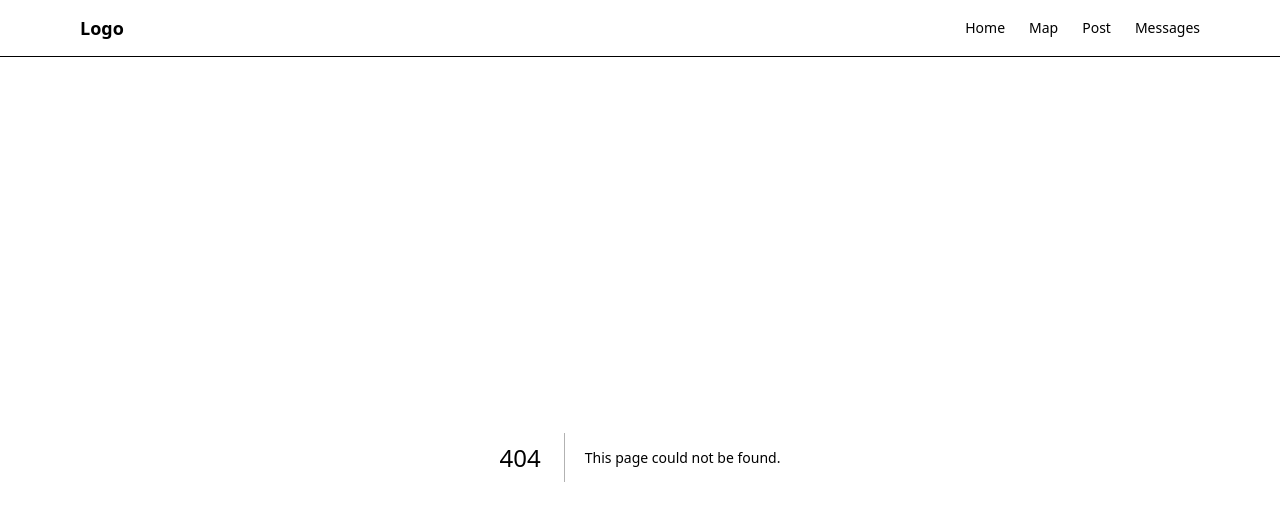
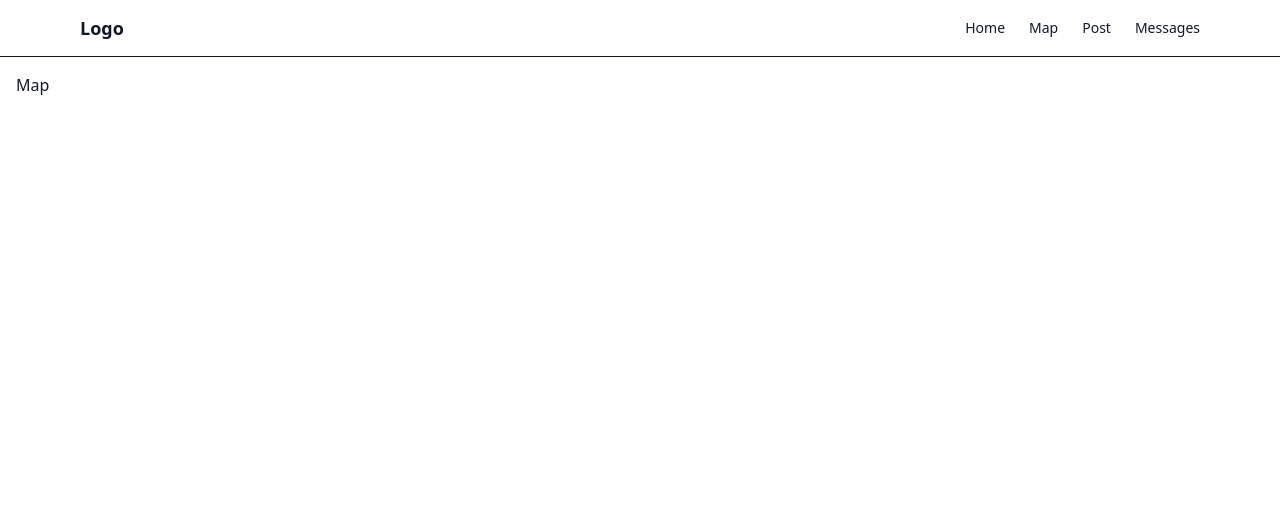
Before and after one commit to jaborov2007/real-eatate-app, a Next.js app: page /map in a window 1280 px wide. Before the commit this address had no page. Shown: the top 520 px of the page. Built offline with nearby package versions, Linux system fonts and the light colour scheme.

Commit message:
Add files via upload

```diff
--- /dev/null
+++ b/src/app/map/page.tsx
@@ -0,0 +1,3 @@
+export default function Page() {
+  return <div style={{ padding: 16 }}>Map</div>;
+}
```
